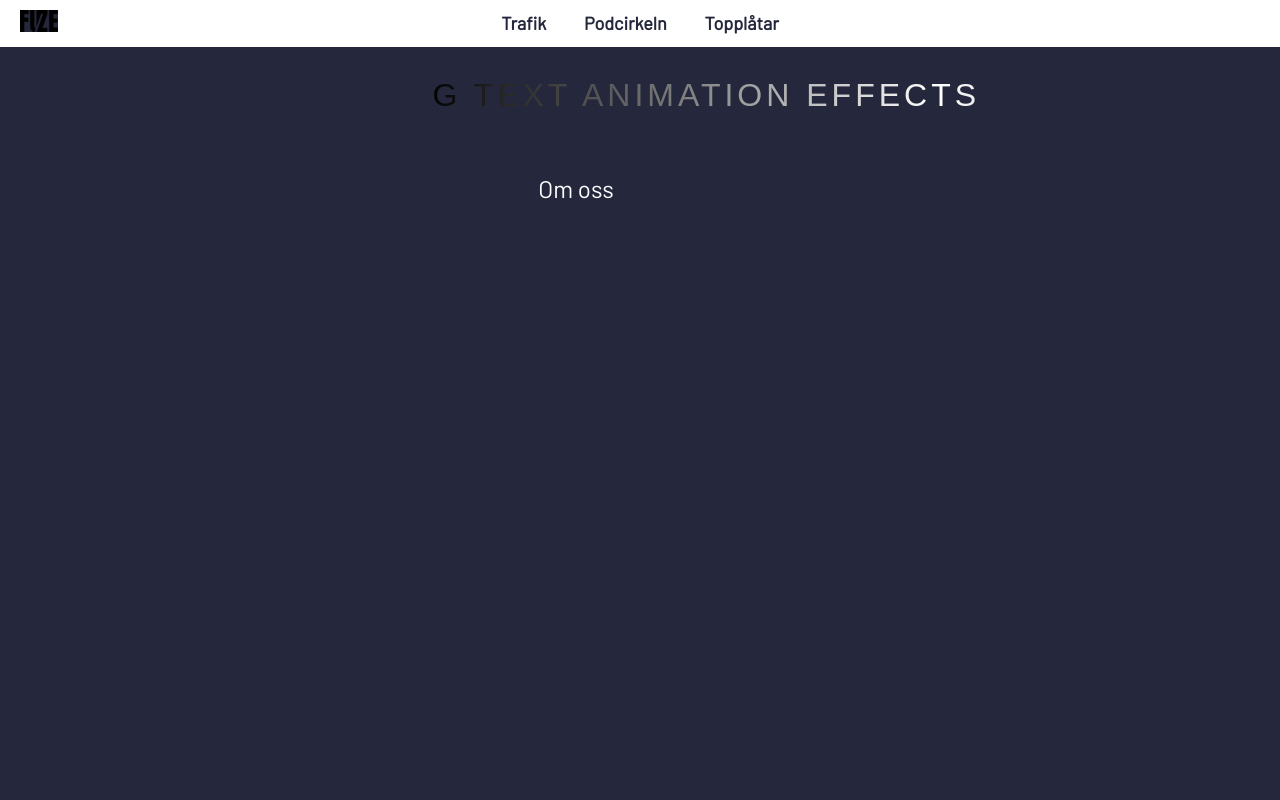
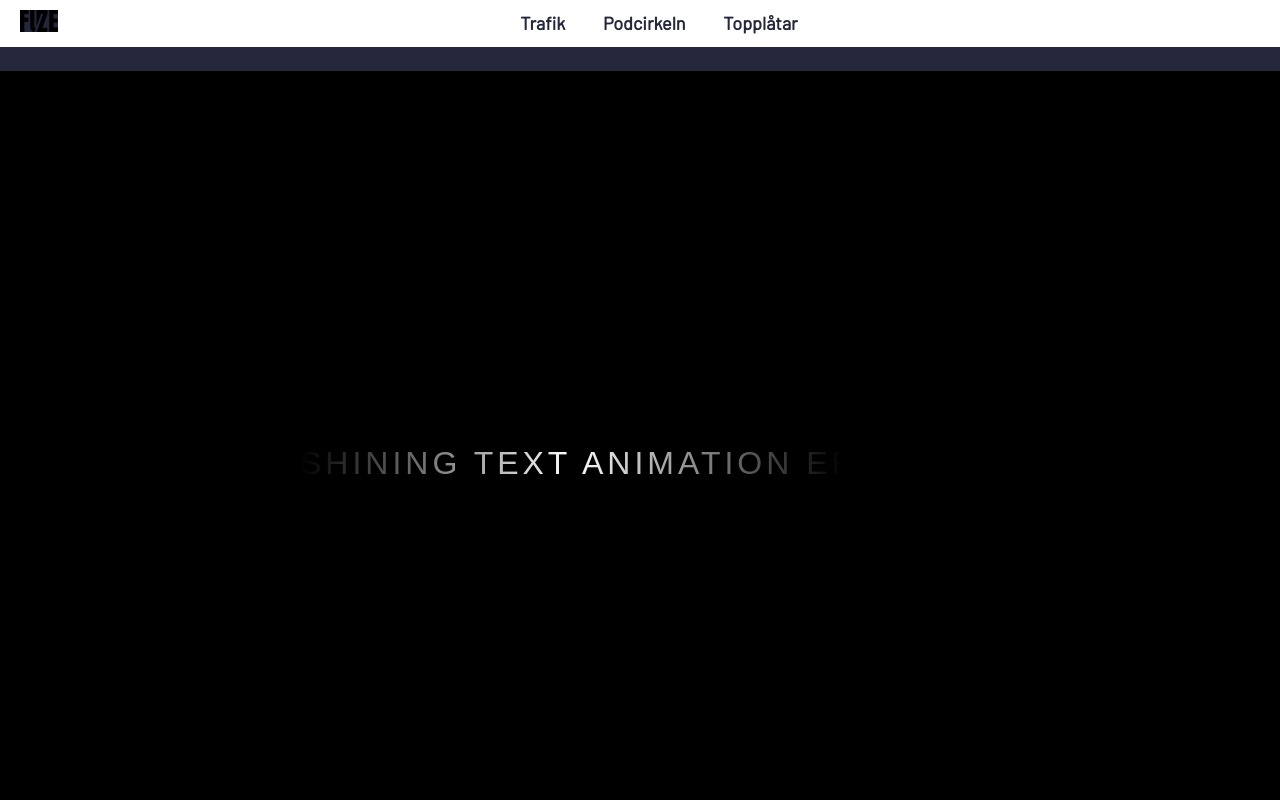
Before and after one commit to thohar2001/fuzeproject, a Vue app: page /#/Start in a window 1280 px wide. Before the commit this address led to /#/start. Shown: the top 800 px of the page. Built offline with nearby package versions, Linux system fonts and the light colour scheme.

Commit message:
Added startpage, started working on animation

```diff
--- a/src/components/Menu.vue
+++ b/src/components/Menu.vue
@@ -1,6 +1,6 @@
 <template>
   <div id="nav">
-    <div><img src="..\assets\Logga.png" alt="logo" id="logo"></div>
+    <router-link to="/Start" class="trafik"><img src="..\assets\Logga.png" alt="logo" id="logo"></router-link>
     <router-link to="/" class="trafik">Trafik</router-link>
     <router-link to="/PodListing" class="podcirkel">Podcirkeln</router-link>
     <router-link to="/musictimeline" class="populära">Topplåtar</router-link>
--- a/src/router/index.js
+++ b/src/router/index.js
@@ -8,7 +8,7 @@ import About from '../views/About.vue'
 
 const routes = [
   {
-    path: '/start',
+    path: '/Start',
     name: 'Start',
     component: StartPage,
   },
--- a/src/views/StartPage.vue
+++ b/src/views/StartPage.vue
@@ -1,7 +1,8 @@
 <template>
 
+    <div>
     <p>Shining Text Animation Effects</p>
-
+    </div>
 </template>
 
 <script>
@@ -12,9 +13,7 @@
 
 <style scoped>
 
-body {
-  margin: 0;
-  padding: 0;
+div {
   display: flex;
   justify-content: center;
   align-items: center;
@@ -32,7 +31,7 @@ p {
   background: linear-gradient(90deg, #000, #fff, #000);
   background-repeat: no-repeat;
   background-size: 80%;
-  animation: animate 3s linear infinite;
+  animation: animate 3s;
   -webkit-background-clip: text;
   -webkit-text-fill-color: rgba(255, 255, 255, 0);
 }
```
